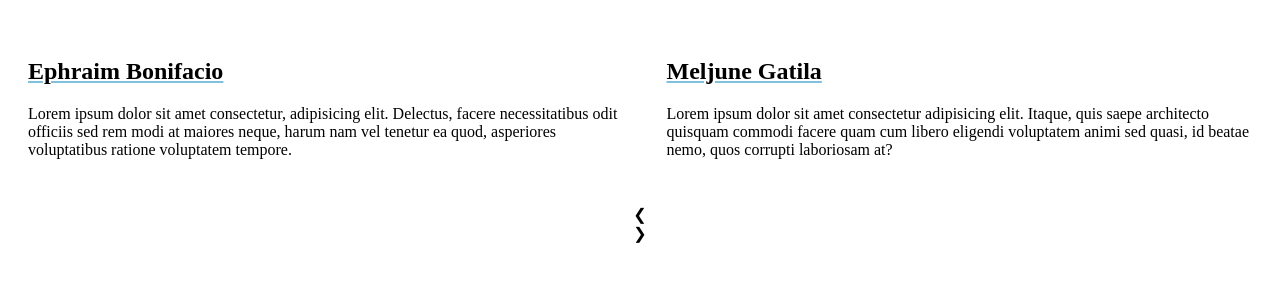
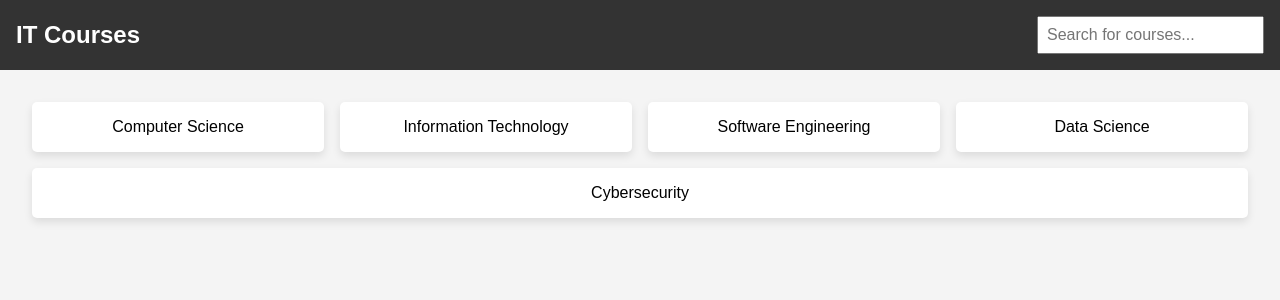
Before and after one commit to UGenee/IThinkWeb, a PHP site: page /index/test.html in a window 1280 px wide. Shown: the top 300 px of the page. Run offline with PHP 8.4, Linux system fonts and the light colour scheme.

Commit message:
issues_notfixed

```diff
--- a/index/css/contact.css
+++ b/css/contact.css
@@ -61,6 +61,8 @@ h2 {
     background: #e0e0e0;
 }
 
+
+
 @media (min-width: 600px) {
     #contact {
         max-width: 500px;
--- a/index/css/index.css
+++ b/css/index.css
@@ -209,6 +209,7 @@
     text-decoration-color: #81c0dc;
 }
 
+
 @media (max-width: 768px) {
     .container {
         margin-top: calc(50px + 40px);
--- a/index/css/portfolio.css
+++ b/css/portfolio.css
@@ -146,6 +146,7 @@ p {
     animation-duration: 1.5s;
 }
 
+
 @keyframes fade {
     from {
         opacity: .4
--- /dev/null
+++ b/css/test.css
@@ -0,0 +1,53 @@
+/* Resetting some default styles */
+* {
+    margin: 0;
+    padding: 0;
+    box-sizing: border-box;
+}
+
+/* Body Styling */
+body {
+    font-family: Arial, sans-serif;
+    background-color: #f4f4f4;
+}
+
+/* Navigation Bar */
+nav {
+    background-color: #333;
+    color: white;
+    padding: 1rem;
+    display: flex;
+    justify-content: space-between;
+    align-items: center;
+}
+
+.search-container input {
+    padding: 0.5rem;
+    font-size: 1rem;
+}
+
+/* Main Content */
+main {
+    padding: 2rem;
+}
+
+#courses {
+    display: flex;
+    flex-wrap: wrap;
+    gap: 1rem;
+}
+
+.course-card {
+    background-color: #fff;
+    padding: 1rem;
+    border-radius: 5px;
+    box-shadow: 0 4px 8px rgba(0, 0, 0, 0.1);
+    flex: 1 1 calc(25% - 1rem);
+    text-align: center;
+    cursor: pointer;
+    transition: transform 0.2s;
+}
+
+.course-card:hover {
+    transform: scale(1.05);
+}
--- a/index/contact.html
+++ b/index/contact.html
@@ -4,8 +4,8 @@
     <meta charset="UTF-8">
     <meta name="viewport" content="width=device-width, initial-scale=1.0">
     <title>Contact Us | IThink</title>
-    <link rel="stylesheet" href="/index/css/contact.css">
-    <link rel="stylesheet" href="/index/css/template.css">
+    <link rel="stylesheet" href="/css/contact.css">
+    <link rel="stylesheet" href="/css/template.css">
     <link rel="icon" type="image/x-icon" href="/images/Icon.ico">
 </head>
 <body>
@@ -23,4 +23,5 @@
 
 </body>
 <script src="/scripts/contact.js"></script>
+<script src="/scripts/nav.js"></script>
 </html>
--- a/index/css/test.css
+++ /dev/null
@@ -1,90 +0,0 @@
-/* body {
-    font-family: Arial, sans-serif;
-    background-color: #f4f4f4;
-    margin: 0;
-    padding: 2%;
-}
-
-.h1 {
-    text-align: center;
-    display: flex;
-    justify-content: center;
-    align-items: center;
-    height: 10vh;
-}
-
-.testimony {
-    position: relative;
-    width: 30%;
-    overflow: hidden;
-    margin: auto;
-}
-
-.testimony-container {
-    display: flex;
-    width: 100%;
-    transition: transform 0.5s ease;
-}
-
-.text {
-    min-width: 80%;
-    padding: 5%;
-    background-color: #125f82;
-    border: 1px solid #ccc;
-    box-shadow: 0 0.2em 0.5em rgba(0, 0, 0, 0.1);
-    text-align: center;
-    line-height: 1.5;
-    color: #fff;
-}
-
-.carousel-button {
-    position: absolute;
-    top: 50%;
-    transform: translateY(-50%);
-    background-color: rgba(0, 0, 0, 0.5);
-    color: #fff;
-    border: none;
-    padding: 3%;
-    cursor: pointer;
-}
-
-.carousel-button.prev {
-    left: 1%;
-}
-
-.carousel-button.next {
-    right: 1%;
-}  */
-
-.testimony-container {
-    width: 100%;
-    display: flex;
-    flex-direction: column;
-    align-items: center;
-    background-color: white;
-}
-
-.testimony-container h1 {
-    background-color: #125f82;
-    color: white;
-    border-radius: 20px;
-    padding: 0px 20px;
-}
-
-.testimony-container .testimony {
-    display: flex;
-    flex-direction: row;
-    width: 100%;
-    padding: 10px 0px;
-    align-items: center;
-    text-align: left;
-}
-
-.testimony-container .testimony h2 {
-    text-decoration: underline;
-    text-decoration-color: #81c0dc;
-}
-
-.testimony-container .testimony .text {
-    padding: 20px;
-}
--- a/index/index.html
+++ b/index/index.html
@@ -4,8 +4,8 @@
     <meta charset="UTF-8">
     <meta name="viewport" content="width=device-width, initial-scale=1.0">
     <title>Home | IThink</title>
-    <link rel="stylesheet" href="/index/css/index.css">
-    <link rel="stylesheet" href="/index/css/template.css">
+    <link rel="stylesheet" href="/css/index.css">
+    <link rel="stylesheet" href="/css/template.css">
     <link rel="icon" type="image/x-icon" href="/images/Icon.ico">
 </head>
 <body>
@@ -98,4 +98,5 @@
 </body>
 
     <script src="/scripts/Index.js"></script>
+    <script src="/scripts/nav.js"></script>
 </html>
--- a/index/nav.html
+++ b/index/nav.html
@@ -4,7 +4,7 @@
     <meta charset="UTF-8">
     <meta name="viewport" content="width=device-width, initial-scale=1.0">
     <title>Document</title>
-    <link rel="stylesheet" href="/index/css/template.css">
+    <link rel="stylesheet" href="/css/template.css">
     <link rel="icon" type="image/x-icon" href="/images/Icon.ico">
 </head>
 <body>
@@ -31,4 +31,5 @@
     </div>
     <div id="search-results"></div>
 </body>
+    <script src="/scripts/nav.js"></script>
 </html>
--- a/index/portfolio.html
+++ b/index/portfolio.html
@@ -4,8 +4,8 @@
     <meta charset="UTF-8">
     <meta name="viewport" content="width=device-width, initial-scale=1.0">
     <title>Portfolio | IThink</title>
-    <link rel="stylesheet" href="/index/css/portfolio.css">
-    <link rel="stylesheet" href="/index/css/template.css">
+    <link rel="stylesheet" href="/css/portfolio.css">
+    <link rel="stylesheet" href="/css/template.css">
     <link rel="icon" type="image/x-icon" href="/images/Icon.ico">
 </head>
 <body>
@@ -83,4 +83,5 @@
 
 </body>
 <script src="/scripts/portfolio.js"></script>
+<script src="/scripts/nav.js"></script>
 </html>
--- a/index/test.html
+++ b/index/test.html
@@ -3,60 +3,29 @@
 <head>
     <meta charset="UTF-8">
     <meta name="viewport" content="width=device-width, initial-scale=1.0">
-    <title>Testimony</title>
+    <title>IT Courses Website</title>
     <link rel="stylesheet" href="/index/css/test.css">
 </head>
 <body>
-    <div class="testimony-container">
-        <div class="testimony">
-            <div class="text">
-                <h2>Ephraim Bonifacio</h2>
-                <p>Lorem ipsum dolor sit amet consectetur, adipisicing elit. Delectus, facere necessitatibus odit
-                    officiis sed rem modi at maiores neque, harum nam vel tenetur ea quod, asperiores voluptatibus
-                    ratione voluptatem tempore.</p>
-            </div>
-            <div class="text">
-                <h2>Meljune Gatila</h2>
-                <p>Lorem ipsum dolor sit amet consectetur adipisicing elit. Itaque, quis saepe architecto quisquam
-                    commodi facere quam cum libero eligendi voluptatem animi sed quasi, id beatae nemo, quos corrupti
-                    laboriosam at?</p>
-            </div>
+    <!-- Navigation Bar -->
+    <nav>
+        <h1>IT Courses</h1>
+        <div class="search-container">
+            <input type="text" id="search-input" placeholder="Search for courses..." onkeyup="searchCourses()">
         </div>
+    </nav>
 
-        <div class="carousel-button prev" onclick="prevSlide()">❮</div>
-        <div class="carousel-button next" onclick="nextSlide()">❯</div>
-    </div>
+    <!-- Main Content -->
+    <main>
+        <section id="courses">
+            <div class="course-card" data-course-name="Computer Science">Computer Science</div>
+            <div class="course-card" data-course-name="Information Technology">Information Technology</div>
+            <div class="course-card" data-course-name="Software Engineering">Software Engineering</div>
+            <div class="course-card" data-course-name="Data Science">Data Science</div>
+            <div class="course-card" data-course-name="Cybersecurity">Cybersecurity</div>
+        </section>
+    </main>
 
+    <script src="/scripts/test.js"></script>
 </body>
-<script>
-    let currentIndex = 0;
-
-    function showSlide(index) {
-        const slides = document.querySelectorAll('.text');
-        const totalSlides = slides.length;
-
-        // Loop back to the beginning or end
-        if (index >= totalSlides) {
-            currentIndex = 0;
-        } else if (index < 0) {
-            currentIndex = totalSlides - 1;
-        } else {
-            currentIndex = index;
-        }
-
-        const offset = -currentIndex * 350; // Adjusted based on the width of the text boxes
-        document.querySelector('.testimony-container').style.transform = `translateX(${offset}px)`;
-    }
-
-    function nextSlide() {
-        showSlide(currentIndex + 1);
-    }
-
-    function prevSlide() {
-        showSlide(currentIndex - 1);
-    }
-
-    // Initially display the first slide
-    showSlide(currentIndex);
-</script>
 </html>
--- a/scripts/contact.js
+++ b/scripts/contact.js
@@ -1,3 +1,4 @@
+// LOAD NAV
 function loadNav() {
     fetch('nav.html')
         .then(response => response.text())
--- /dev/null
+++ b/scripts/test.js
@@ -0,0 +1,14 @@
+// Search Function
+function searchCourses() {
+  const input = document.getElementById('search-input').value.toLowerCase();
+  const courses = document.querySelectorAll('.course-card');
+
+  courses.forEach((course) => {
+    const courseName = course.getAttribute('data-course-name').toLowerCase();
+    if (courseName.includes(input)) {
+      course.style.display = '';
+    } else {
+      course.style.display = 'none';
+    }
+  });
+}
```
Also changed, not shown: css/template.css (renamed from index/css/template.css, +12 -9 lines), scripts/nav.js (added, +43 -0 lines), scripts/Index.js (line endings or trailing spaces), scripts/portfolio.js (line endings or trailing spaces).
